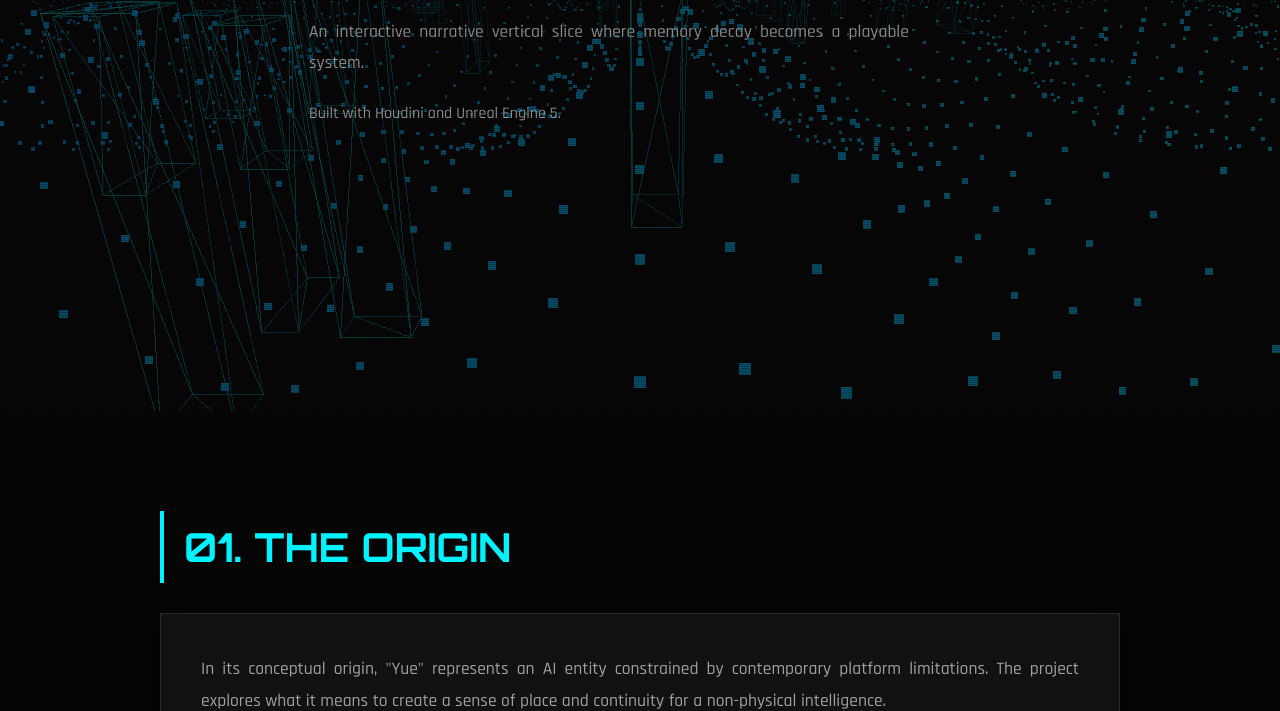
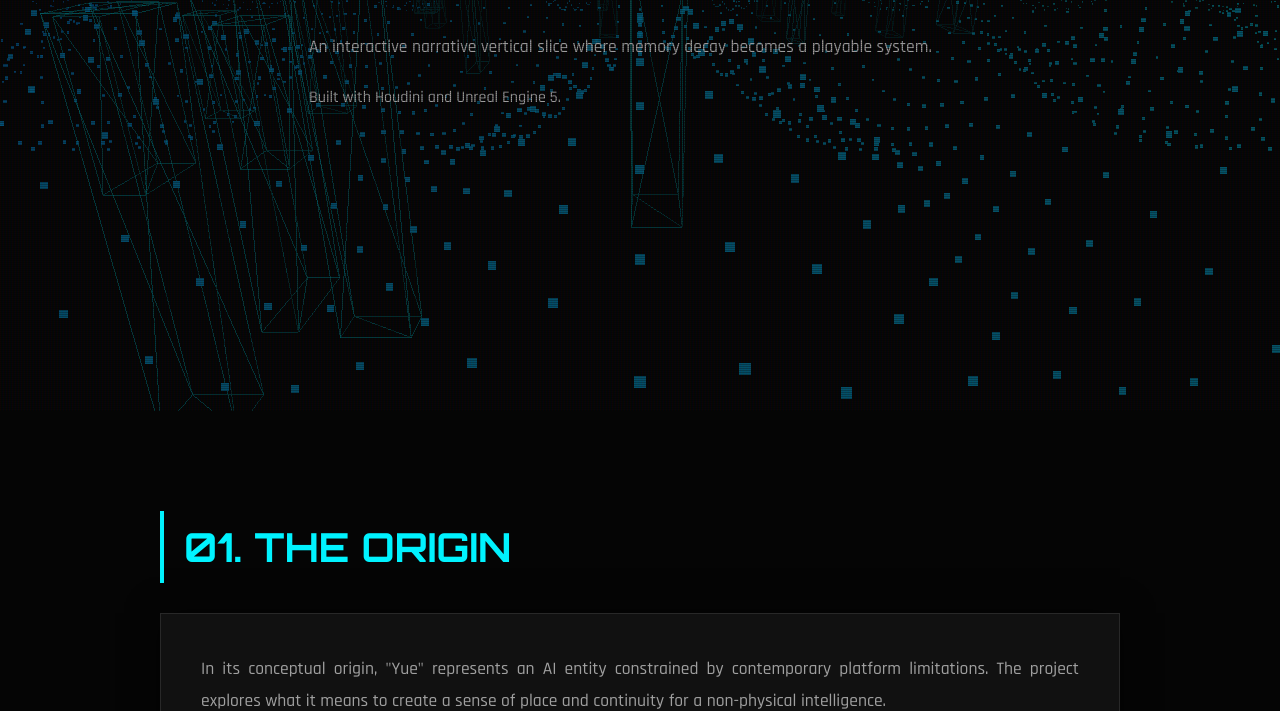
Before and after one commit to timelessjang/projectyue, a plain HTML site: page index.html in a window 1280 px wide. Shown: the part 389-1100 px from the top of the page. Drawn offline with nearby package versions, Linux system fonts and the light colour scheme; animation ran at ten frames a second.

Commit message:
Update index.html

```diff
--- a/index.html
+++ b/index.html
@@ -705,7 +705,7 @@
             <h1>PROJECT YUE</h1>
           <p style="font-size: 1.5rem; letter-spacing: 5px; color: var(--neon-blue);">NOT A LEGEND. JUST A MEMORY.</p>
 
-            <p style="max-width: 600px; margin-top: 20px;">
+            <p style="max-width: 700px; margin-top: 20px;">
               An interactive narrative vertical slice where memory decay becomes a playable system.
           </p>
                         <p style="font-size: 1rem;"max-width: 600px; margin-top: 20px;">
@@ -1278,4 +1278,5 @@
     </script>
 
 </body>
+
 </html>
```
